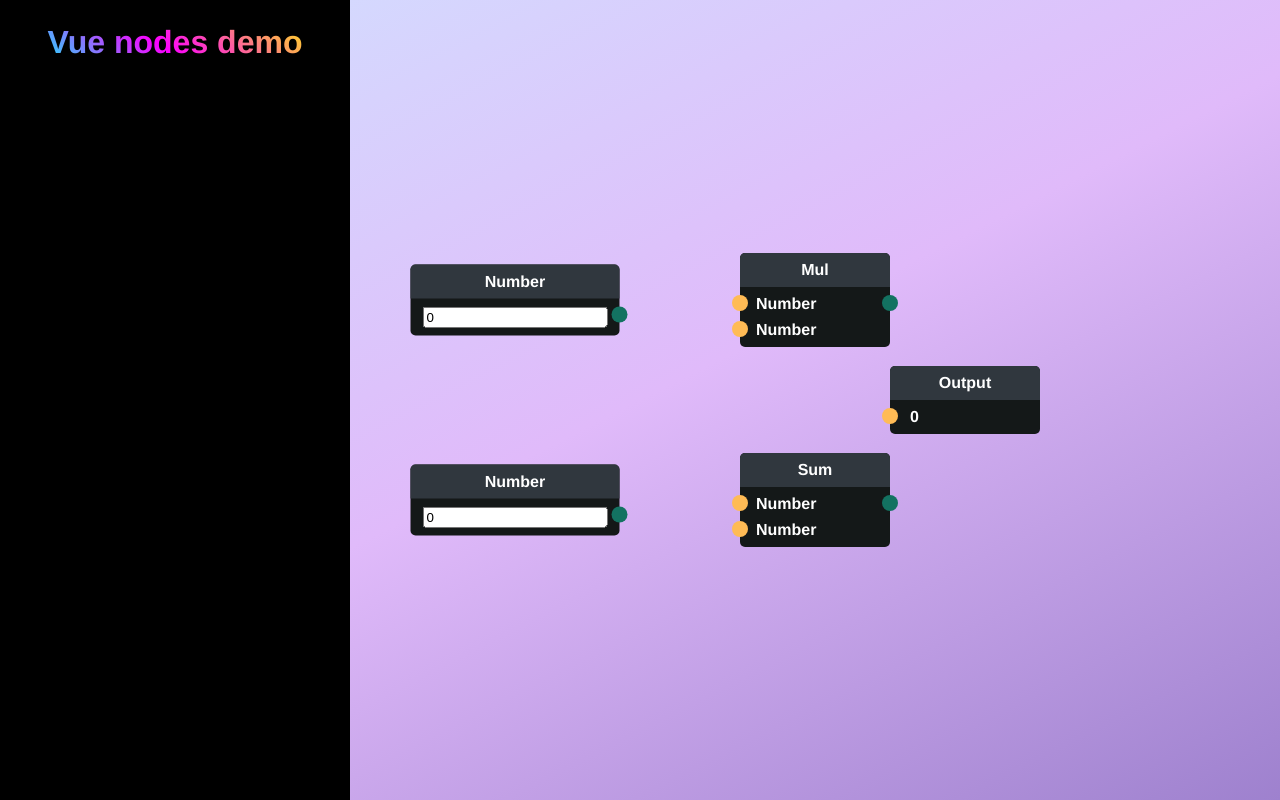
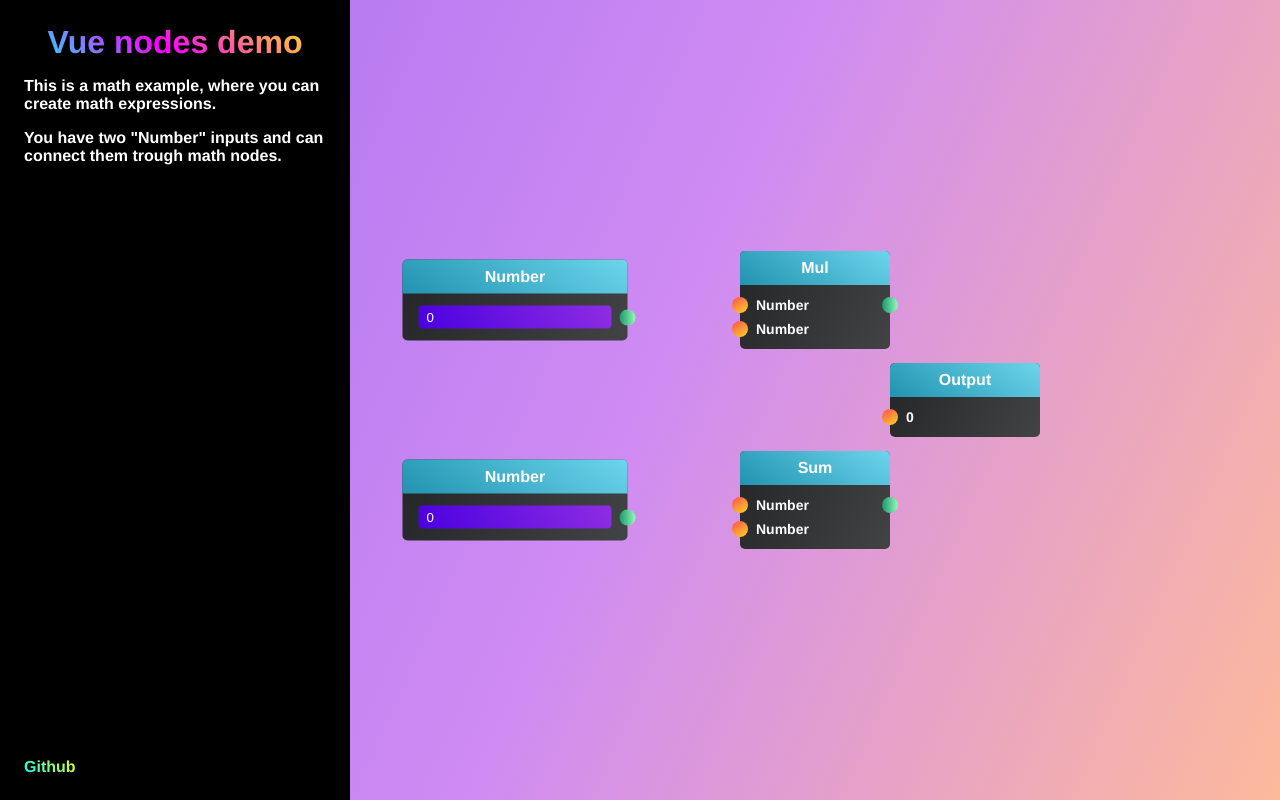
Before and after one commit to m0ksem/vue-nodes, a Vue app: page / in a window 1280 px wide. Built offline with nearby package versions, Linux system fonts and the light colour scheme.

Commit message:
Improve demo look.

```diff
--- a/src/App.vue
+++ b/src/App.vue
@@ -102,7 +102,13 @@ const result = computed(() => calculate())
 <template>
   <DemoHeader>
     <h1>Vue nodes demo</h1>
+
+    <p>This is a math example, where you can create math expressions.</p>
+
+    <p>You have two "Number" inputs and can connect them trough math nodes.</p>
+
   </DemoHeader>
+
   <NodesCanvas v-model:nodes="items" v-model:connections="connections">
     <template #node-content="{ node }">
       <DemoNode :title="node.title">
@@ -112,14 +118,13 @@ const result = computed(() => calculate())
               v-if="point.type === 'input'"
               @register-point="registerPoint(node, pointName)($event)"
               @circle-click="disconnectEnd(node, pointName); connectTo(node, pointName)"
-              color="#ffbb55"
+              color="linear-gradient(145deg, #ff4e50, #f9d423)"
               :title="point.title"
-            />
+            >
+              <div v-if="node.math === 'print'">{{ result }}</div>
+            </DemoButton>
           </template>
         </template>
-
-        <input v-if="node.value !== undefined" v-model="node.value" />
-        <div v-if="node.math === 'print'">{{ result }}</div>
 
         <template #outputs>
           <template v-for="(point, pointName) in node.points" :key="pointName">
@@ -127,10 +132,12 @@ const result = computed(() => calculate())
               v-if="point.type === 'output'"
               @register-point="registerPoint(node, pointName)($event)"
               @circle-click="connectFrom(node, pointName)"
-              color="#137261"
+              color="linear-gradient(to right, #1d976c, #93f9b9)"
               :title="point.title"
               right
-            />
+            >
+              <input v-if="node.value !== undefined" v-model="node.value" />
+            </DemoButton>
           </template>
         </template>
       </DemoNode>
@@ -147,7 +154,7 @@ const result = computed(() => calculate())
   color: #2c3e50;
   width: 100vw;
   height: 100vh;
-  background-image: linear-gradient(153deg, #d1e2ff 0%, #e0bafa 50%, #9e81ce 100%);
+  background: linear-gradient(114deg, #a770ef, #cf8bf3, #fdb99b);
   font-weight: bold;
   display: flex;
 }
--- a/src/components/demo/DemoButton.vue
+++ b/src/components/demo/DemoButton.vue
@@ -21,11 +21,11 @@ watch(circleRef, (newVal) => {
 <template>
   <div class="demo-button" :class="{ 'demo-button--right': right }">
     <template v-if="right">
-      {{ title }}
+      <slot>{{ title }}</slot>
     </template>
     <div class="demo-button__circle" @click="$emit('circle-click')" :style="{ background: color }" ref="circleRef" />
     <template v-if="!right">
-      {{ title }}
+      <slot>{{ title }}</slot>
     </template>
   </div>
 </template>
@@ -34,6 +34,7 @@ watch(circleRef, (newVal) => {
 .demo-button {
   margin-bottom: 8px;
   display: flex;
+  align-items: center;
 
   &:last-child {
     margin-bottom: 0;
@@ -52,7 +53,7 @@ watch(circleRef, (newVal) => {
     .demo-button {
       &__circle {
         margin-right: -16px;
-        margin-left: 0;
+        margin-left: 8px;
       }
     }
   }
--- a/src/components/demo/DemoHeader.vue
+++ b/src/components/demo/DemoHeader.vue
@@ -4,6 +4,7 @@
       <slot />
     </div>
     <div class="nodes-demo-header__bottom">
+      <a href="https://github.com/m0ksem/vue-nodes">Github</a>
     </div>
   </div>
 </template>
@@ -32,5 +33,17 @@
     background-clip: text;
     -webkit-text-fill-color: transparent;
   }
+
+  a {
+    color: #00fffc;
+    background-image: linear-gradient(
+      40deg,
+      #00fffc 0%,
+      #fffc00 100%
+    );
+    background-clip: text;
+    -webkit-text-fill-color: transparent;
+    text-decoration: none;
+  }
 }
 </style>
--- a/src/components/demo/DemoNode.vue
+++ b/src/components/demo/DemoNode.vue
@@ -27,7 +27,7 @@ const props = defineProps({
 
 <style lang="scss">
   .demo-node {
-    background: #141818;
+    background: linear-gradient(116deg, #232526, #414345);
     color: #ffffff;
     display: flex;
     border-radius: 5px;
@@ -35,7 +35,7 @@ const props = defineProps({
     flex-direction: column;
 
     &__header {
-      background: #30373e;
+      background: linear-gradient(35deg, #2193b0, #6dd5ed);
       color: white;
       padding: 8px;
       cursor: pointer;
@@ -46,7 +46,8 @@ const props = defineProps({
     &__main {
       display: flex;
       justify-content: space-between;
-      padding: 8px;
+      padding: 12px 8px;
+      font-size: 14px;
     }
 
     &__inputs, &__outputs {
@@ -66,5 +67,13 @@ const props = defineProps({
       width: 100%;
       text-align: left;
     }
+
+    input {
+      padding: 4px 8px;
+      background: linear-gradient(243deg, #8e2de2, #4a00e0);
+      border: none;
+      color: white;
+      border-radius: 4px;
+    }
   }
 </style>
```
